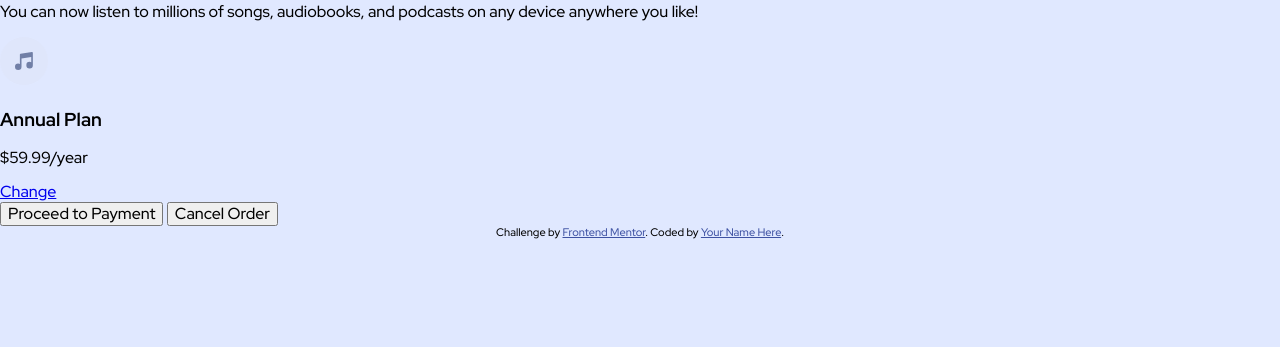
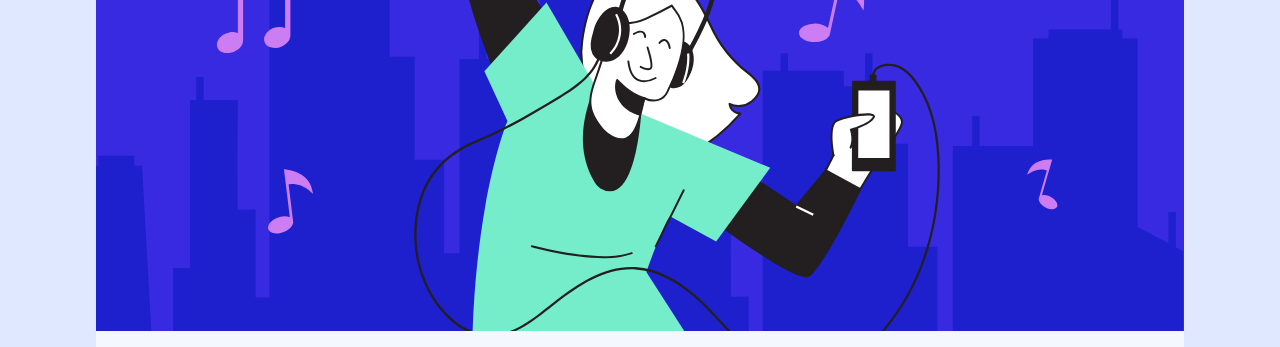
Before and after one commit to fritzlerilan/order-summary-component-main, a plain HTML site: page index.html in a window 1280 px wide. Shown: the part 301-648 px from the top of the page. Drawn offline with Linux system fonts and the light colour scheme.

Commit message:
container + heading image

```diff
--- a/css/styles.css
+++ b/css/styles.css
@@ -9,19 +9,50 @@
 
 html {
     font-size: 16px;
-    font-family: 'Red Hat Display', sans-serif;
+    font-family: "Red Hat Display", sans-serif;
 }
 
 body {
     background-color: var(--pale-blue);
     background-image: url(../images/pattern-background-mobile.svg);
     background-repeat: no-repeat;
+    height: 100vh;
+    display: flex;
+    flex-direction: column;
+    align-items: center;
+    justify-content: center;
+
+    position: relative;
 }
 
 .attribution {
-  font-size: 11px;
-  text-align: center;
+    font-size: 11px;
+    text-align: center;
+    position: absolute;
+    bottom: 0;
+    margin-bottom: 12px;
 }
 .attribution a {
-  color: hsl(228, 45%, 44%);
+    color: hsl(228, 45%, 44%);
 }
+
+.container {
+    position: relative;
+    /* display: flex; */
+    /* flex-direction: column; */
+    text-align: center;
+    /* justify-content: center; */
+    /* align-items: center; */
+    /* margin-right: auto;
+    margin-left: auto; */
+    margin: auto;
+    width: 85%;
+    height: 600px;
+    background-color: var(--very-pale-blue);
+    border-radius: 30px 30px 30px 30px;
+    overflow: hidden;
+}
+
+.heading-image img{
+    width: 100%;
+}
--- a/index.html
+++ b/index.html
@@ -27,13 +27,13 @@
 
     <body>
         <!-- Parent Container -->
-        <div>
+        <div class="container">
             <!-- Heading image -->
-            <div>
-                <img
-                    src="images/illustration-hero.svg"
-                    alt="A girl dancing with her headphones."
-                />
+            <div class="heading-image">
+              <img
+                  src="images/illustration-hero.svg"
+                  alt="A girl dancing with her headphones."
+              />
             </div>
 
             <!-- Summary description -->
```
